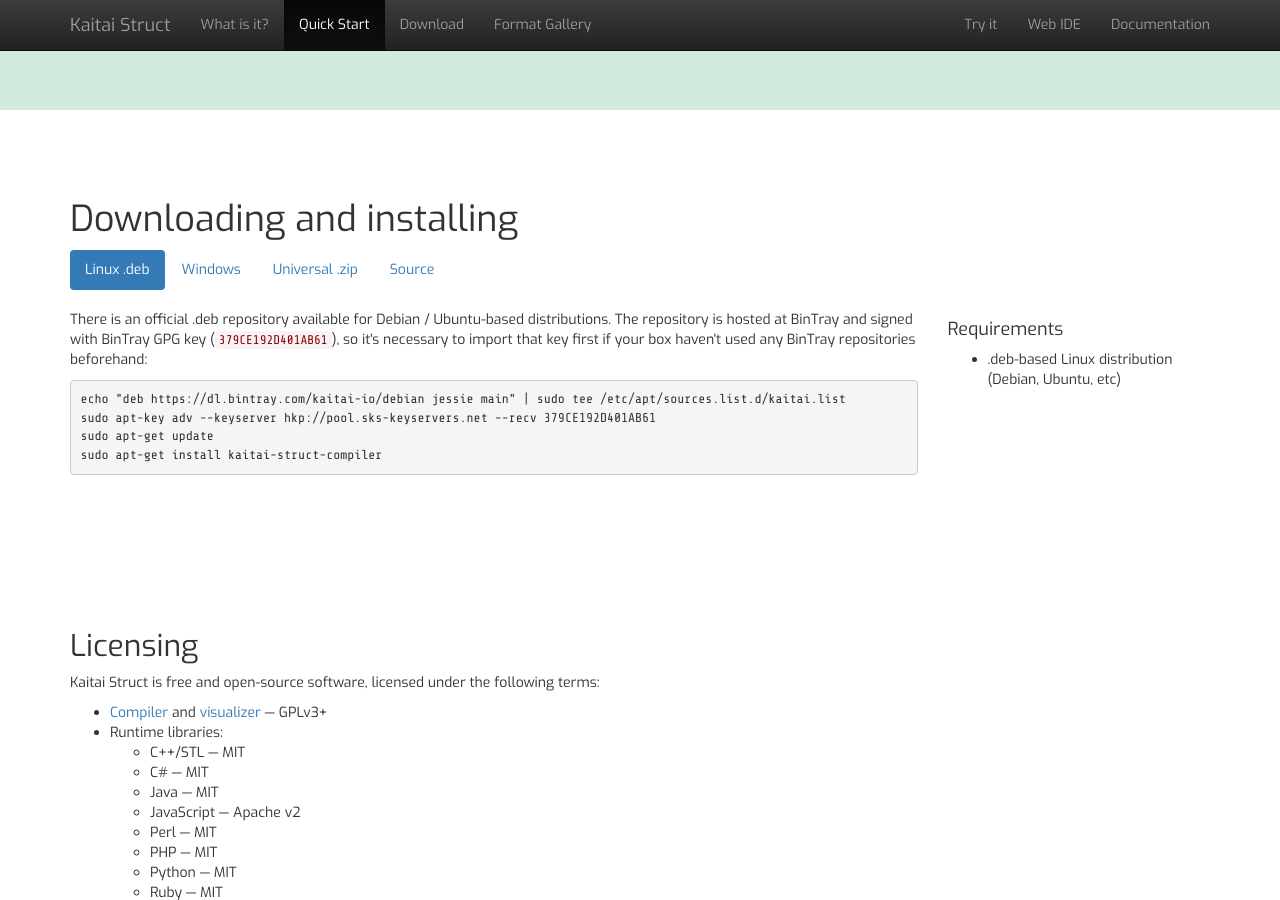
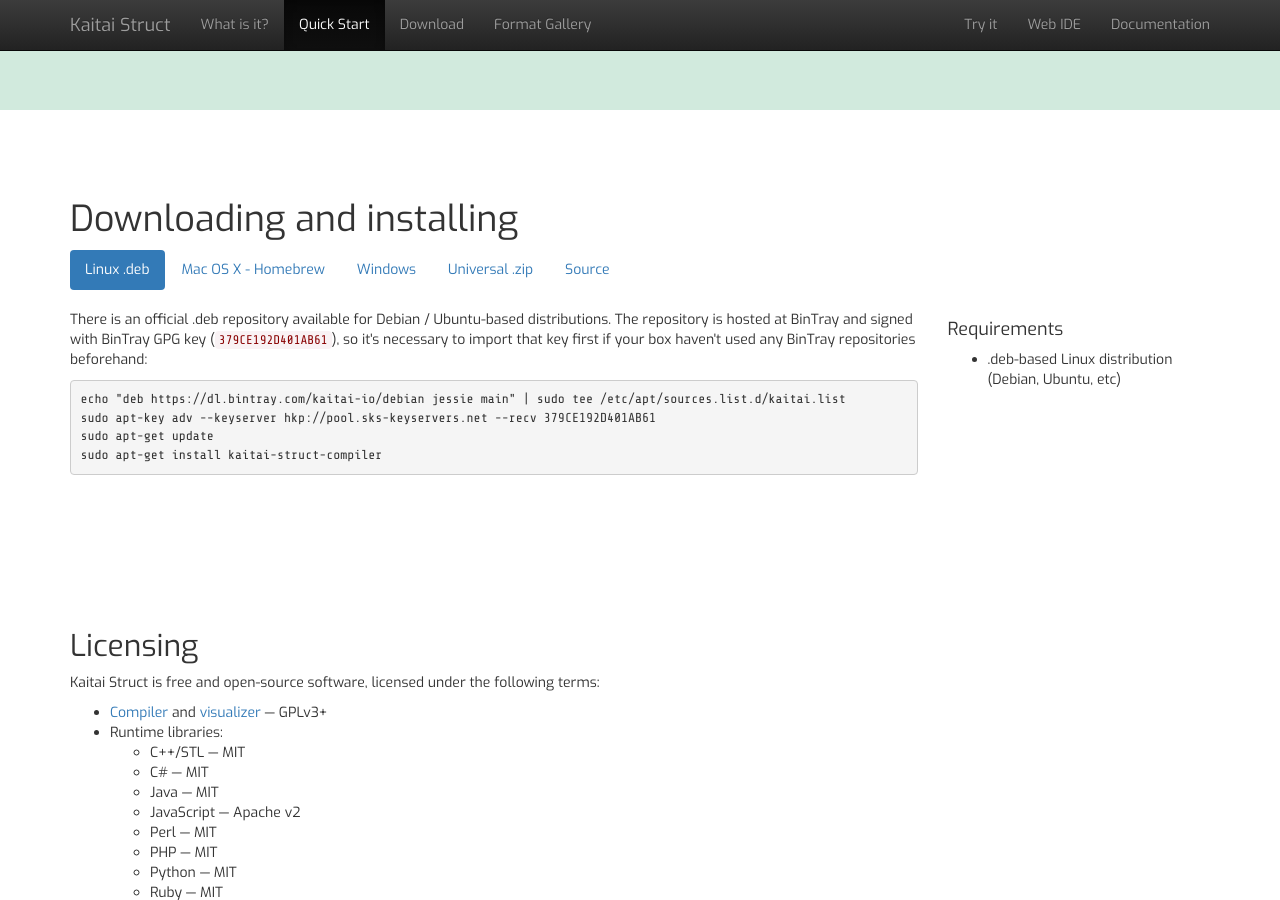
Before and after one commit to kaitai-io/kaitai-io.github.io, a Jekyll site: the page built from index.md, in a window 1280 px wide and 900 px high, scrolled down 2101 px. Built offline with Jekyll 4.4.1, drawn with Linux system fonts in a browser that asks for light colours; nearby versions of some CDN libraries.

Commit message:
Add install instructions for homebrew core tap
Available in homebrew core since Homebrew/homebrew-core@2de56dcb01f00023673aba86782c2943bdfa6f90

```diff
--- a/index.md
+++ b/index.md
@@ -294,6 +294,7 @@
     <h1>Downloading and installing</h1>
     <ul class="nav nav-pills" role="tablist">
       <li role="presentation" class="active"><a href="#download-linux-deb" role="tab" data-toggle="tab">Linux .deb</a></li>
+      <li role="presentation"><a href="#download-mac-homebrew" role="tab" data-toggle="tab">Mac OS X - Homebrew</a></li>
       <li role="presentation"><a href="#download-windows" role="tab" data-toggle="tab">Windows</a></li>
       <li role="presentation"><a href="#download-universal" role="tab" data-toggle="tab">Universal .zip</a></li>
       <li role="presentation"><a href="#download-source" role="tab" data-toggle="tab">Source</a></li>
@@ -319,6 +320,21 @@
             <h4>Requirements</h4>
             <ul>
               <li>.deb-based Linux distribution (Debian, Ubuntu, etc)</li>
+            </ul>
+          </div>
+        </div>
+      </div>
+      <div role="tabpanel" class="tab-pane" id="download-mac-homebrew">
+        <div class="row">
+          <div class="col-sm-9">
+            <p>There is a formula now available within Homebrew that you can use to install kaitai-struct-compiler:</p>
+            <pre>brew install kaitai-struct-compiler</pre>
+          </div>
+          <div class="col-sm-3">
+            <h4>Requirements</h4>
+            <ul>
+              <li>Mac OS X</li>
+              <li><a href="https://brew.sh">Homebrew</a></li>
             </ul>
           </div>
         </div>
```
